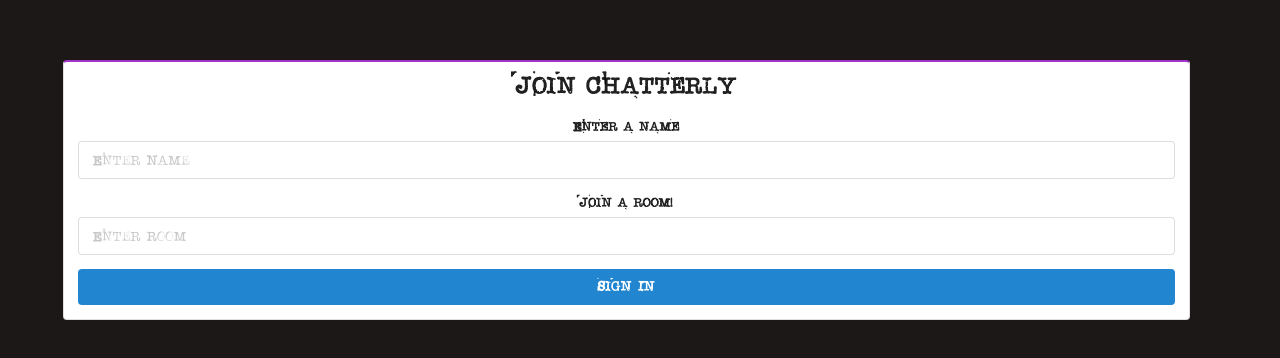
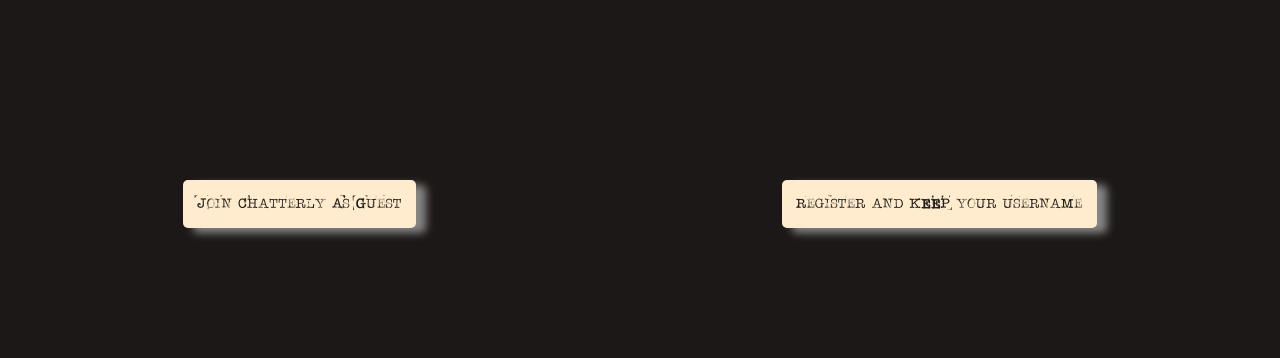
Before and after one commit to Super-Rogatory/chatterly, a React (Create React App) app in the folder client/: page / in a window 1280 px wide. Shown: the part 196-554 px from the top of the page. Built offline with nearby package versions, Linux system fonts and the light colour scheme.

Commit message:
feature: devised new plan for handling guests and handling registered users. added new component

```diff
--- a/client/src/components/App.js
+++ b/client/src/components/App.js
@@ -2,12 +2,14 @@ import React from 'react';
 import { BrowserRouter as Router, Route, Switch } from 'react-router-dom';
 import Home from './Home';
 import Chat from './Chat';
+import SelectMode from './SelectMode';
 
 function App() {
 	return (
 		<Router>
 			<Switch>
-				<Route path="/" exact component={Home} />
+				<Route path="/" exact component={SelectMode} />
+				<Route path="/home" component={Home} />
 				<Route path="/chat" component={Chat} />
 			</Switch>
 		</Router>
--- /dev/null
+++ b/client/src/components/SelectMode.js
@@ -0,0 +1,24 @@
+import React from 'react';
+
+class SelectMode extends React.Component {
+	constructor() {
+		super();
+	}
+	render() {
+		return (
+			// Add Loop For Chatterly, a typewriter message that repeats.
+			<div className="select-mode-outerContainer">
+				<div className="select-mode-container">
+					<div className="mode-background-box">
+						<p>Join Chatterly As Guest</p>
+					</div>
+					<div className="mode-background-box">
+						<p>Register and KEEP your username</p>
+					</div>
+				</div>
+			</div>
+		);
+	}
+}
+
+export default SelectMode;
--- a/client/src/index.css
+++ b/client/src/index.css
@@ -1,4 +1,5 @@
 @import url('../src/styles/app-styles.css');
+@import url('../src/styles/select-mode-styles.css');
 @import url('../src/styles/home-styles.css');
 @import url('../src/styles/chat-styles.css');
 @import url('../src/styles/message-styles.css');
--- a/client/src/styles/home-styles.css
+++ b/client/src/styles/home-styles.css
@@ -1,10 +1,3 @@
-@font-face {
-	font-family: 'stampwriter';
-	src: url(./fonts/STAMPWRITER-KIT.eot) format('eot'), url(./fonts/STAMPWRITER-KIT.woff) format('woff'),
-		url(./fonts/STAMPWRITER-KIT.ttf) format('truetype'), url(./fonts/STAMPWRITER-KIT.svg) format('svg');
-	font-weight: normal;
-	font-style: normal;
-}
 * {
 	font-family: 'stampwriter' !important;
 }
--- /dev/null
+++ b/client/src/styles/select-mode-styles.css
@@ -0,0 +1,27 @@
+@font-face {
+	font-family: 'stampwriter';
+	src: url(./fonts/STAMPWRITER-KIT.eot) format('eot'), url(./fonts/STAMPWRITER-KIT.woff) format('woff'),
+		url(./fonts/STAMPWRITER-KIT.ttf) format('truetype'), url(./fonts/STAMPWRITER-KIT.svg) format('svg');
+	font-weight: normal;
+	font-style: normal;
+}
+
+.select-mode-outerContainer {
+	display: flex;
+	align-items: center;
+	height: 100vh;
+	width: 100%;
+}
+
+.select-mode-container {
+	display: flex;
+	justify-content: space-around;
+	width: 100%;
+}
+
+.mode-background-box {
+	background-color: blanchedalmond;
+	padding: 1em;
+	border-radius: 5px;
+	box-shadow: 10px 5px 8px #888888;
+}
--- a/package.json
+++ b/package.json
@@ -14,6 +14,7 @@
 		"sequelize": "^6.6.5",
 		"socket.io": "^4.1.3",
 		"socket.io-client": "^4.1.3",
+		"typewriter-effect": "^2.18.2",
 		"web-vitals": "^1.1.2"
 	},
 	"engines": {
```
Also changed, not shown: 1 other file (tests, documents, lock files or other folders).
